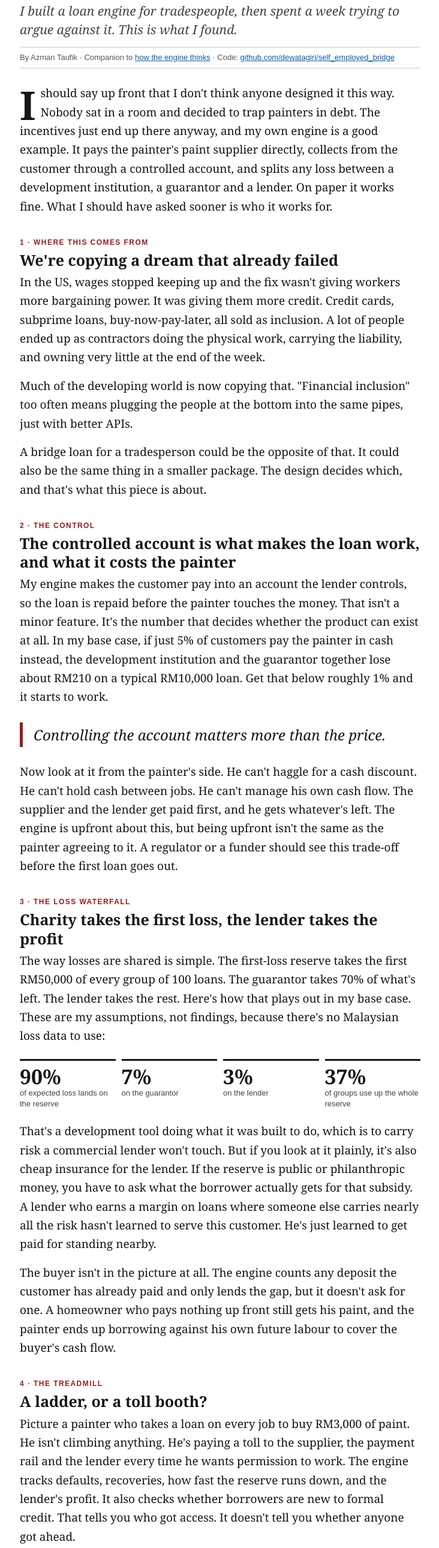
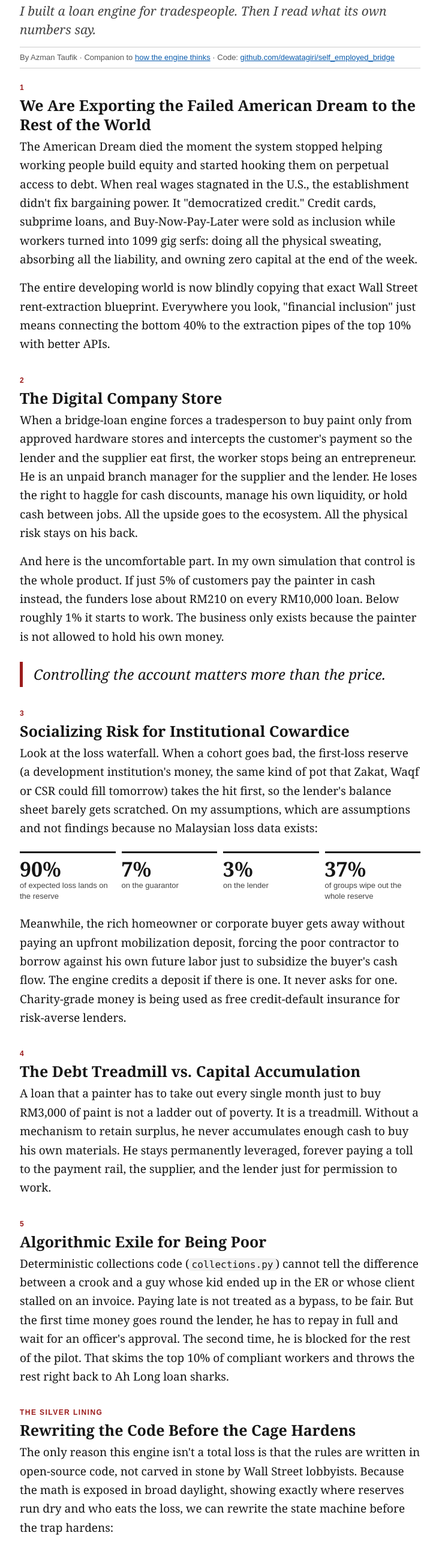
Before and after one commit to dewatagiri/field-notes, a plain HTML site: page job-linked-bridge-critique/index.html in a window 1280 px wide. Shown: the part 207-2787 px from the top of the page at 60% size, without its empty margins (273-1005 px from the left). Drawn offline with Linux system fonts and the light colour scheme.

Commit message:
Critique article: restore the original, sharper text; fix only factual errors (draft)

```diff
--- a/job-linked-bridge-critique/index.html
+++ b/job-linked-bridge-critique/index.html
@@ -24,55 +24,50 @@ blockquote{margin:26px 0;padding:4px 0 4px 18px;border-left:5px solid #9b1c1c;fo
 .box{border:1px solid #161616;padding:14px 18px;margin:26px 0;background:#fafafa;font:16px/1.55 Arial,sans-serif}
 .box b.t{display:block;font:800 12px/1 Arial,sans-serif;letter-spacing:.12em;text-transform:uppercase;margin-bottom:8px}
 .box ul{margin:6px 0 0 18px;padding:0}.box li{margin-bottom:8px}
-a{color:#0b5cad}
+a{color:#0b5cad}code{font:.85em Consolas,monospace;background:#f1f1f1;padding:1px 4px}
 footer{font:12px/1.5 Arial,sans-serif;color:#666;border-top:1px solid #ccc;margin-top:40px;padding-top:12px}
 @media(max-width:560px){h1{font-size:31px}body{font-size:18px}}
 </style></head><body><div class="w">
 
 <div class="kick">Field Notes · Opinion</div>
 <h1>The Poverty Trap Is Not a Failure of the System. It Is the System Working.</h1>
-<p class="dek">I built a loan engine for tradespeople, then spent a week trying to argue against it. This is what I found.</p>
+<p class="dek">I built a loan engine for tradespeople. Then I read what its own numbers say.</p>
 <div class="by">By Azman Taufik · Companion to <a href="https://dewatagiri.github.io/field-notes/job-linked-bridge-engine/">how the engine thinks</a> · Code: <a href="https://github.com/dewatagiri/self_employed_bridge">github.com/dewatagiri/self_employed_bridge</a></div>
 
-<p class="lead">I should say up front that I don't think anyone designed it this way. Nobody sat in a room and decided to trap painters in debt. The incentives just end up there anyway, and my own engine is a good example. It pays the painter's paint supplier directly, collects from the customer through a controlled account, and splits any loss between a development institution, a guarantor and a lender. On paper it works fine. What I should have asked sooner is who it works for.</p>
+<h2 style="margin-top:0"><small>1</small>We Are Exporting the Failed American Dream to the Rest of the World</h2>
+<p>The American Dream died the moment the system stopped helping working people build equity and started hooking them on perpetual access to debt. When real wages stagnated in the U.S., the establishment didn't fix bargaining power. It "democratized credit." Credit cards, subprime loans, and Buy-Now-Pay-Later were sold as inclusion while workers turned into 1099 gig serfs: doing all the physical sweating, absorbing all the liability, and owning zero capital at the end of the week.</p>
+<p>The entire developing world is now blindly copying that exact Wall Street rent-extraction blueprint. Everywhere you look, "financial inclusion" just means connecting the bottom 40% to the extraction pipes of the top 10% with better APIs.</p>
 
-<h2><small>1 · Where this comes from</small>We're copying a dream that already failed</h2>
-<p>In the US, wages stopped keeping up and the fix wasn't giving workers more bargaining power. It was giving them more credit. Credit cards, subprime loans, buy-now-pay-later, all sold as inclusion. A lot of people ended up as contractors doing the physical work, carrying the liability, and owning very little at the end of the week.</p>
-<p>Much of the developing world is now copying that. "Financial inclusion" too often means plugging the people at the bottom into the same pipes, just with better APIs.</p>
-<p>A bridge loan for a tradesperson could be the opposite of that. It could also be the same thing in a smaller package. The design decides which, and that's what this piece is about.</p>
+<h2><small>2</small>The Digital Company Store</h2>
+<p>When a bridge-loan engine forces a tradesperson to buy paint only from approved hardware stores and intercepts the customer's payment so the lender and the supplier eat first, the worker stops being an entrepreneur. He is an unpaid branch manager for the supplier and the lender. He loses the right to haggle for cash discounts, manage his own liquidity, or hold cash between jobs. All the upside goes to the ecosystem. All the physical risk stays on his back.</p>
+<p>And here is the uncomfortable part. In my own simulation that control is the whole product. If just 5% of customers pay the painter in cash instead, the funders lose about RM210 on every RM10,000 loan. Below roughly 1% it starts to work. The business only exists because the painter is not allowed to hold his own money.</p>
+<blockquote>Controlling the account matters more than the price.</blockquote>
 
-<h2><small>2 · The control</small>The controlled account is what makes the loan work, and what it costs the painter</h2>
-<p>My engine makes the customer pay into an account the lender controls, so the loan is repaid before the painter touches the money. That isn't a minor feature. It's the number that decides whether the product can exist at all. In my base case, if just 5% of customers pay the painter in cash instead, the development institution and the guarantor together lose about RM210 on a typical RM10,000 loan. Get that below roughly 1% and it starts to work.</p>
-<blockquote>Controlling the account matters more than the price.</blockquote>
-<p>Now look at it from the painter's side. He can't haggle for a cash discount. He can't hold cash between jobs. He can't manage his own cash flow. The supplier and the lender get paid first, and he gets whatever's left. The engine is upfront about this, but being upfront isn't the same as the painter agreeing to it. A regulator or a funder should see this trade-off before the first loan goes out.</p>
-
-<h2><small>3 · The loss waterfall</small>Charity takes the first loss, the lender takes the profit</h2>
-<p>The way losses are shared is simple. The first-loss reserve takes the first RM50,000 of every group of 100 loans. The guarantor takes 70% of what's left. The lender takes the rest. Here's how that plays out in my base case. These are my assumptions, not findings, because there's no Malaysian loss data to use:</p>
+<h2><small>3</small>Socializing Risk for Institutional Cowardice</h2>
+<p>Look at the loss waterfall. When a cohort goes bad, the first-loss reserve (a development institution's money, the same kind of pot that Zakat, Waqf or CSR could fill tomorrow) takes the hit first, so the lender's balance sheet barely gets scratched. On my assumptions, which are assumptions and not findings because no Malaysian loss data exists:</p>
 <div class="nums">
 <div><b>90%</b>of expected loss lands on the reserve</div>
 <div><b>7%</b>on the guarantor</div>
 <div><b>3%</b>on the lender</div>
-<div><b>37%</b>of groups use up the whole reserve</div></div>
-<p>That's a development tool doing what it was built to do, which is to carry risk a commercial lender won't touch. But if you look at it plainly, it's also cheap insurance for the lender. If the reserve is public or philanthropic money, you have to ask what the borrower actually gets for that subsidy. A lender who earns a margin on loans where someone else carries nearly all the risk hasn't learned to serve this customer. He's just learned to get paid for standing nearby.</p>
-<p>The buyer isn't in the picture at all. The engine counts any deposit the customer has already paid and only lends the gap, but it doesn't ask for one. A homeowner who pays nothing up front still gets his paint, and the painter ends up borrowing against his own future labour to cover the buyer's cash flow.</p>
+<div><b>37%</b>of groups wipe out the whole reserve</div></div>
+<p>Meanwhile, the rich homeowner or corporate buyer gets away without paying an upfront mobilization deposit, forcing the poor contractor to borrow against his own future labor just to subsidize the buyer's cash flow. The engine credits a deposit if there is one. It never asks for one. Charity-grade money is being used as free credit-default insurance for risk-averse lenders.</p>
 
-<h2><small>4 · The treadmill</small>A ladder, or a toll booth?</h2>
-<p>Picture a painter who takes a loan on every job to buy RM3,000 of paint. He isn't climbing anything. He's paying a toll to the supplier, the payment rail and the lender every time he wants permission to work. The engine tracks defaults, recoveries, how fast the reserve runs down, and the lender's profit. It also checks whether borrowers are new to formal credit. That tells you who got access. It doesn't tell you whether anyone got ahead.</p>
-<p>Nothing in the engine asks whether the painter finishes the year with more of his own money than he started with.</p>
+<h2><small>4</small>The Debt Treadmill vs. Capital Accumulation</h2>
+<p>A loan that a painter has to take out every single month just to buy RM3,000 of paint is not a ladder out of poverty. It is a treadmill. Without a mechanism to retain surplus, he never accumulates enough cash to buy his own materials. He stays permanently leveraged, forever paying a toll to the payment rail, the supplier, and the lender just for permission to work.</p>
 
-<h2><small>5 · Getting out</small>One bad week shouldn't count forever</h2>
-<p>The engine treats paying late and paying around the lender as two different things, on purpose. A late payment is just late. If someone pays the painter in cash, they can cure it by repaying in full and getting an officer's approval. A second time blocks them for the rest of the pilot. I think that's a reasonable rule, but it was written by people who haven't had a child end up in the emergency room, or a client sit on an invoice for two months. Before this blocks anyone for good, a pilot should find out how often an honest delay looks like a bypass.</p>
+<h2><small>5</small>Algorithmic Exile for Being Poor</h2>
+<p>Deterministic collections code (<code>collections.py</code>) cannot tell the difference between a crook and a guy whose kid ended up in the ER or whose client stalled on an invoice. Paying late is not treated as a bypass, to be fair. But the first time money goes round the lender, he has to repay in full and wait for an officer's approval. The second time, he is blocked for the rest of the pilot. That skims the top 10% of compliant workers and throws the rest right back to Ah Long loan sharks.</p>
 
-<div class="box"><b class="t">Three things I'd change next</b><ul>
-<li><b>A way out.</b> Put 5% to 10% of every settled job into a savings pot the worker owns. Once it covers three jobs' worth of materials, the engine stops lending to him, because he now has his own working capital.</li>
-<li><b>Put the buyer's money first.</b> Ask for a deposit before the worker is assessed, and charge late-paying customers a penalty that goes to the worker.</li>
-<li><b>Room for emergencies.</b> Give reliable workers one 60-day pause that doesn't count against them.</li></ul>
-None of these is in the engine today. They're ideas.</div>
+<h2><small>The silver lining</small>Rewriting the Code Before the Cage Hardens</h2>
+<p>The only reason this engine isn't a total loss is that the rules are written in open-source code, not carved in stone by Wall Street lobbyists. Because the math is exposed in broad daylight, showing exactly where reserves run dry and who eats the loss, we can rewrite the state machine before the trap hardens:</p>
+<div class="box"><ul>
+<li><b>Encode a Graduation Exit (<code>decide.py</code>).</b> Force a 5% to 10% slice of every settled job into a locked savings pot owned by the worker. The moment that pot covers three jobs' worth of paint, the algorithm kicks him off debt because he now owns his own working capital.</li>
+<li><b>Flip the Escrow onto the Buyer (<code>screen.py</code>).</b> Stop underwriting the worker's desperation and start locking the buyer's cash upfront, charging automatic late penalties to corporate clients and homeowners that flow straight into the worker's pocket.</li>
+<li><b>Build Human-Shock Grace (<code>simulate.py</code>).</b> Give reliable workers automatic restructuring tokens so a family emergency buys a 60-day pause instead of permanent algorithmic exile.</li></ul>
+None of these three is in the code yet.</div>
 
-<h2><small>6 · What to measure</small>The number that's missing</h2>
-<p>If an engine only reports lender profit and default rates, it only proves that the cage is well built. The number I'd add is the <b>graduation rate</b>: out of all the small tradespeople who borrow, how many build up enough capital to tell the lender they don't need them any more.</p>
-<blockquote>If we don't measure graduation, we aren't breaking the cycle. We're automating it.</blockquote>
-<p>One thing I'll give the engine. Its rules are in open code, not hidden in a vendor contract, and the assumptions sit in a file anyone can change. So the weak spots I've described are easy for anyone to see. That's why I think it's worth fixing and not just worth criticising.</p>
+<h2><small>The only metric that matters</small>Graduation</h2>
+<p>If an engine only measures lender profit and default rates, all it proves is that the bars of the cage are strong. Unless the code tracks Borrower Graduation Rate (how many small people actually accumulate enough capital to tell the bank "I don't need you anymore") we aren't breaking the poverty cycle. We are just automating it.</p>
 
 <footer>Views are my own and do not represent my employer or any organisation I am or have been associated with. Every figure is the output of an engine run on my own assumptions, not on data, and none of it is a forecast. Not financial, investment or legal advice. Research and writing were assisted by AI tools. © Azman Taufik · Field Notes</footer>
 </div></body></html>
```
